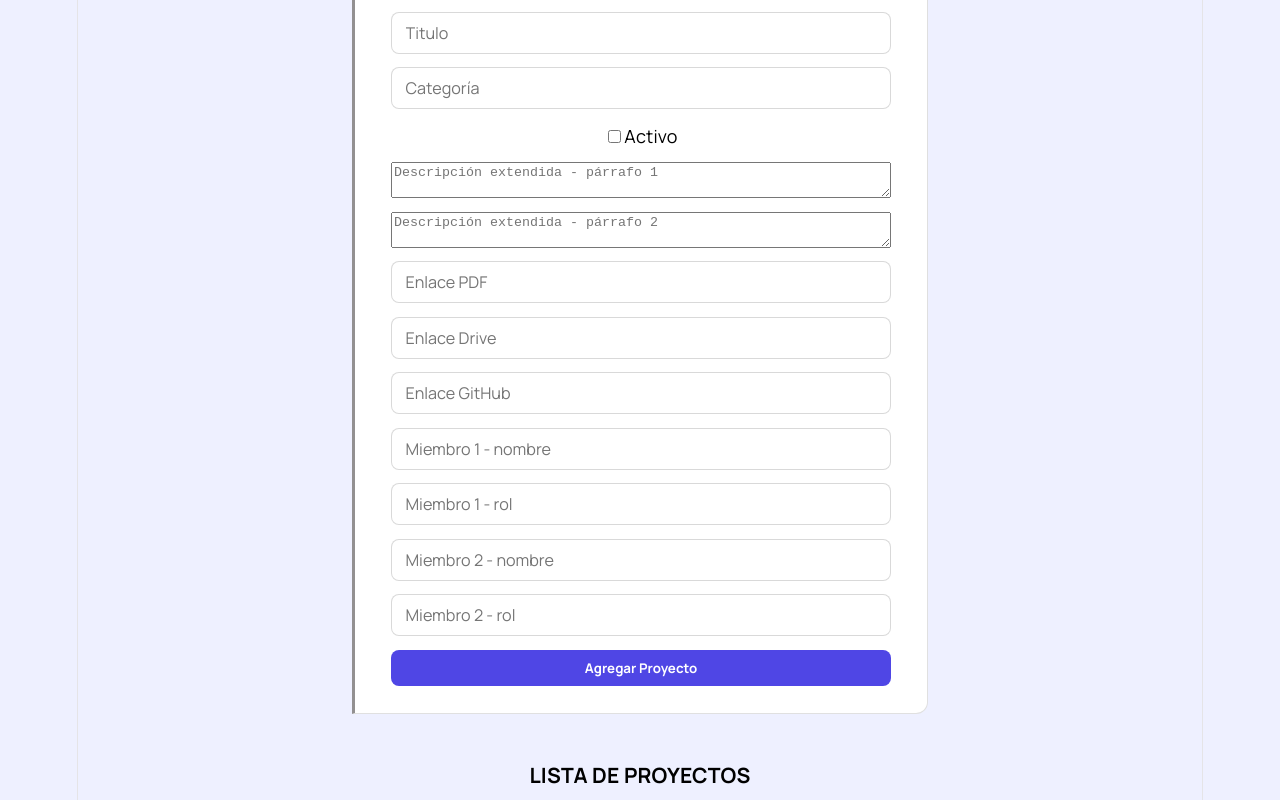
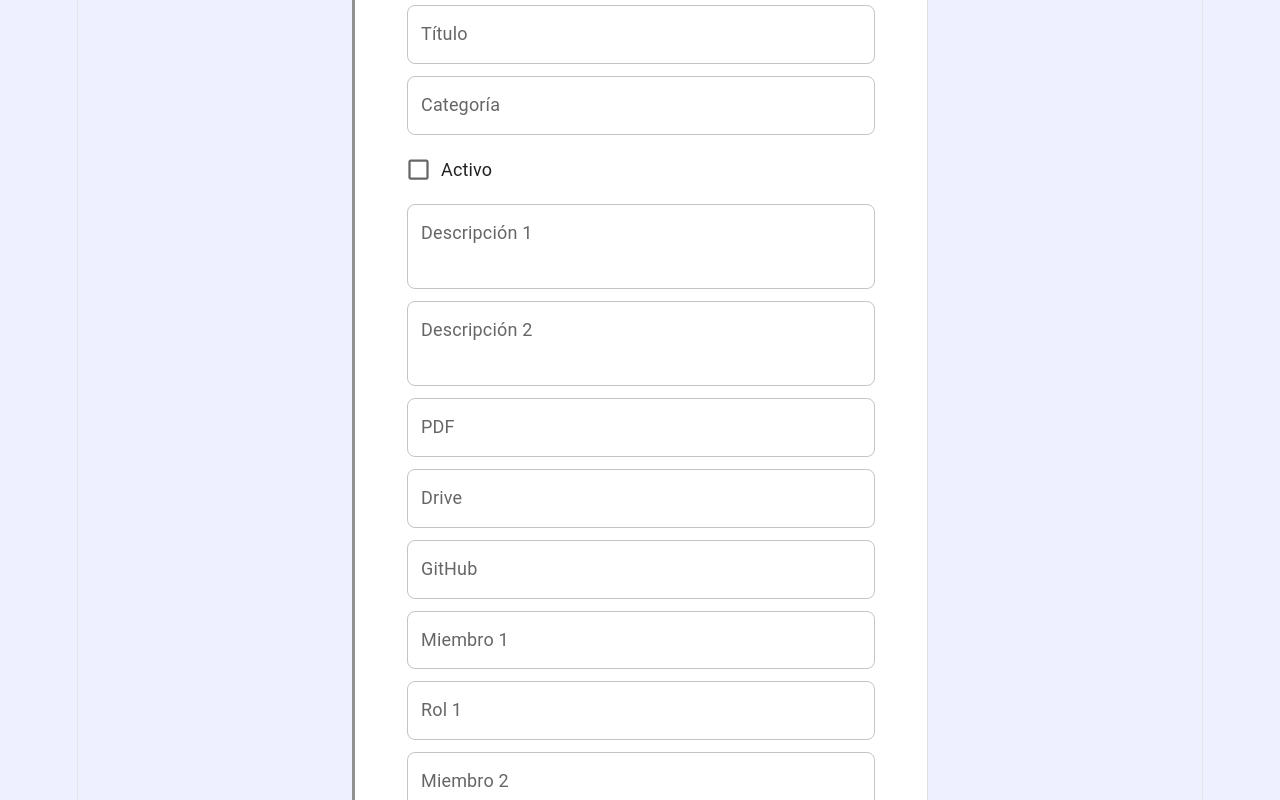
Before and after one commit to victor-efimov/pv_tp03_Grupo11, a React (Vite) app in the folder my-app/: page /proyectos in a window 1280 px wide. Shown: the part 560-1360 px from the top of the page. Built offline with nearby package versions, Linux system fonts and the light colour scheme.

Commit message:
LucianaCardozo agregando  adopción de un Framework de Componentes

```diff
--- a/my-app/package.json
+++ b/my-app/package.json
@@ -10,8 +10,12 @@
     "preview": "vite preview"
   },
   "dependencies": {
+    "@emotion/react": "^11.14.0",
+    "@emotion/styled": "^11.14.1",
+    "@mui/material": "^9.0.1",
     "react": "^19.2.5",
-    "react-dom": "^19.2.5"
+    "react-dom": "^19.2.5",
+    "react-router-dom": "^7.16.0"
   },
   "devDependencies": {
     "@eslint/js": "^10.0.1",
--- a/my-app/src/components/FormularioProyecto.jsx
+++ b/my-app/src/components/FormularioProyecto.jsx
@@ -1,4 +1,5 @@
 import { useState } from "react";
+import { TextField, Button, Box, Grid, Checkbox, FormControlLabel, Typography, Card, CardContent} from "@mui/material";
 
 const FormularioProyecto = ({ agregarProyecto }) => {
 const [nuevoProyecto, setNuevoProyecto] = useState({
@@ -72,102 +73,46 @@ const handleAgregar = () => {
 };
 
 return(
-    <div className="novedades">
-        <h3>AGREGAR PROYECTOS</h3>
-        <input
-            type="text"
-            name="titulo"
-            placeholder="Titulo"
-            value={nuevoProyecto.titulo}
-            onChange={manejarCambio}
-        />
-        <input
-            type="text"
-            name="categoria"
-            placeholder="Categoría"
-            value={nuevoProyecto.categoria}
-            onChange={manejarCambio}
-        />
-        <div className="checkbox-group">
-            <label>
-                <input
-                    type="checkbox"
-                    name="estado"
-                    checked={nuevoProyecto.estado}
-                    onChange={manejarCambio}
-                />
-                Activo
-            </label>
-        </div>
-        <textarea
-            name="descripcion1"
-            placeholder="Descripción extendida - párrafo 1"
-            value={nuevoProyecto.descripcion1}
-            onChange={manejarCambio}
-        />
+   <Box className="novedades" >
+    <Card elevation={0}>
+        <CardContent sx={{ display: "flex", flexDirection: "column", gap: 1.5 }} >
 
-        <textarea
-            name="descripcion2"
-            placeholder="Descripción extendida - párrafo 2"
-            value={nuevoProyecto.descripcion2}
-            onChange={manejarCambio}
-        />
-        <input
-            type="text"
-            name="recursoPDF"
-            placeholder="Enlace PDF"
-            value={nuevoProyecto.recursoPDF}
-            onChange={manejarCambio}
-        />
-        <input
-            type="text"
-            name="recursoDrive"
-            placeholder="Enlace Drive"
-            value={nuevoProyecto.recursoDrive}
-            onChange={manejarCambio}
-        />
-        <input
-            type="text"
-            name="recursoGitHub"
-            placeholder="Enlace GitHub"
-            value={nuevoProyecto.recursoGitHub}
-            onChange={manejarCambio}
-        />
-        <input
-            type="text"
-            name="miembro1Nombre"
-            placeholder="Miembro 1 - nombre"
-            value={nuevoProyecto.miembro1Nombre}
-            onChange={manejarCambio}
-        />
-        <input
-            type="text"
-            name="miembro1Rol"
-            placeholder="Miembro 1 - rol"
-            value={nuevoProyecto.miembro1Rol}
-            onChange={manejarCambio}
-        />
-        <input
-            type="text"
-            name="miembro2Nombre"
-            placeholder="Miembro 2 - nombre"
-            value={nuevoProyecto.miembro2Nombre}
-            onChange={manejarCambio}
-        />
-        <input
-            type="text"
-            name="miembro2Rol"
-            placeholder="Miembro 2 - rol"
-            value={nuevoProyecto.miembro2Rol}
-            onChange={manejarCambio}
-        />
+          <h3>AGREGAR PROYECTOS</h3>
 
-        <button onClick={handleAgregar}>
-            Agregar Proyecto
-        </button>
-    </div>
+            <TextField label="Título" name="titulo" fullWidth value={nuevoProyecto.titulo} onChange={manejarCambio} sx={{ "& .MuiOutlinedInput-root": { borderRadius: "8px"} }} />
 
-);
-};
+            <TextField label="Categoría" name="categoria" fullWidth value={nuevoProyecto.categoria} onChange={manejarCambio} sx={{ "& .MuiOutlinedInput-root": { borderRadius: "8px"} }} />
+
+            <FormControlLabel control={
+                <Checkbox name="estado" checked={nuevoProyecto.estado} onChange={manejarCambio} />}
+                label="Activo"
+            />
+
+            <TextField label="Descripción 1" name="descripcion1" fullWidth multiline rows={2} value={nuevoProyecto.descripcion1} onChange={manejarCambio} sx={{ "& .MuiOutlinedInput-root": { borderRadius: "8px"} }}/>
+
+            <TextField label="Descripción 2" name="descripcion2" fullWidth multiline rows={2} value={nuevoProyecto.descripcion2} onChange={manejarCambio} sx={{ "& .MuiOutlinedInput-root": { borderRadius: "8px"} }}/>
+
+            <TextField label="PDF" name="recursoPDF" fullWidth value={nuevoProyecto.recursoPDF} onChange={manejarCambio} sx={{ "& .MuiOutlinedInput-root": { borderRadius: "8px"} }}/>
+
+            <TextField label="Drive" name="recursoDrive" fullWidth value={nuevoProyecto.recursoDrive} onChange={manejarCambio} sx={{ "& .MuiOutlinedInput-root": { borderRadius: "8px"} }} />
+
+            <TextField label="GitHub" name="recursoGitHub" fullWidth value={nuevoProyecto.recursoGitHub} onChange={manejarCambio} sx={{ "& .MuiOutlinedInput-root": { borderRadius: "8px"} }}/>
+
+            <TextField label="Miembro 1" name="miembro1Nombre" fullWidth value={nuevoProyecto.miembro1Nombre} onChange={manejarCambio} sx={{ "& .MuiOutlinedInput-root": { borderRadius: "8px"} }}/>
+
+            <TextField label="Rol 1" name="miembro1Rol" fullWidth value={nuevoProyecto.miembro1Rol} onChange={manejarCambio} sx={{ "& .MuiOutlinedInput-root": { borderRadius: "8px"} }} />
+
+            <TextField label="Miembro 2" name="miembro2Nombre" fullWidth value={nuevoProyecto.miembro2Nombre} onChange={manejarCambio} sx={{ "& .MuiOutlinedInput-root": { borderRadius: "8px"} }}/>
+
+            <TextField label="Rol 2" name="miembro2Rol" fullWidth value={nuevoProyecto.miembro2Rol} onChange={manejarCambio} sx={{ "& .MuiOutlinedInput-root": { borderRadius: "8px"} }} />
+
+            <Button variant="contained" fullWidth onClick={handleAgregar} sx={{ bgcolor: "#3f51b5" }}>
+               Agregar Proyecto
+           </Button>
+
+        </CardContent>
+      </Card>
+    </Box>
+); };
 
 export default FormularioProyecto;
--- a/my-app/src/components/ProyectoCard.jsx
+++ b/my-app/src/components/ProyectoCard.jsx
@@ -1,14 +1,16 @@
 import { Link } from "react-router-dom";
+import { Card, CardContent, CardActions, Button} from "@mui/material";
 const ProyectoCard = ({ proyecto, onEliminar, onVerDetalle }) => {
 
 const { id, titulo, categoria, estado } = proyecto;
 return (
-<div className="carta">
-<div className="carta2">
-<h3>{titulo}</h3>
-<p>{categoria}</p>
-<p>{estado}</p>
-</div>
+  <Card className="carta">
+    <CardContent className="carta2">
+       <h3> {titulo} </h3>
+        <p> Categoría: {categoria}</p>
+        <p> Estado: {estado ? "Activo" : "Inactivo"}</p>
+    </CardContent>
+
     <div className="carta3">
       <Link to={`/proyectos/${id}`}>
       Ver detalle
@@ -16,8 +18,8 @@ return (
       <button onClick={() => onEliminar(id)}>
         Eliminar
       </button>
-
     </div>
-</div>);
+  </Card>
+);
 };
 export default ProyectoCard;
--- a/my-app/src/components/RegistroActividad.jsx
+++ b/my-app/src/components/RegistroActividad.jsx
@@ -1,3 +1,5 @@
+import Alert from "@mui/material/Alert";
+
 const RegistroActividad = ({ fechaHora }) => {
     const fecha = fechaHora ? (fechaHora instanceof Date ? fechaHora : new Date(fechaHora)) : null;
 
@@ -6,13 +8,11 @@ const RegistroActividad = ({ fechaHora }) => {
         : null;
 
     return (
-        <div className="registro-actividad">
-            <p className="registro-actividad__texto">
-                {fechaFormateada
-                    ? fechaFormateada
-                    : "Aún no hay cambios registrados en los proyectos."}
-            </p>
-        </div>
+        <Alert severity="info">
+            {fechaFormateada
+                ? fechaFormateada
+                : "Aún no hay cambios registrados en los proyectos."}
+        </Alert>
     );
 };
 
--- a/my-app/src/css/Listaproyectos.css
+++ b/my-app/src/css/Listaproyectos.css
@@ -90,16 +90,6 @@ main {
     border-left: 3px solid #4F46E5;
     box-shadow: 0 4px 6px #C9C6C7;
     cursor: pointer;
-}
-
-.novedades input[type="text"] {
-    padding: 0.5rem 0.75rem;
-    border: 1px solid rgba(0,0,0,0.15);
-    border-radius: 8px;
-    font-family: 'Manrope', sans-serif;
-    font-size: 0.9rem;
-    width: 100%;
-    box-sizing: border-box;
 }
 
 .novedades button {
```
Also changed, not shown: my-app/src/routes/routes.jsx (renamed from my-app/src/routes/routes.js), 1 other file (tests, documents, lock files or other folders). Lines whose indentation alone changed are shown as unchanged.
